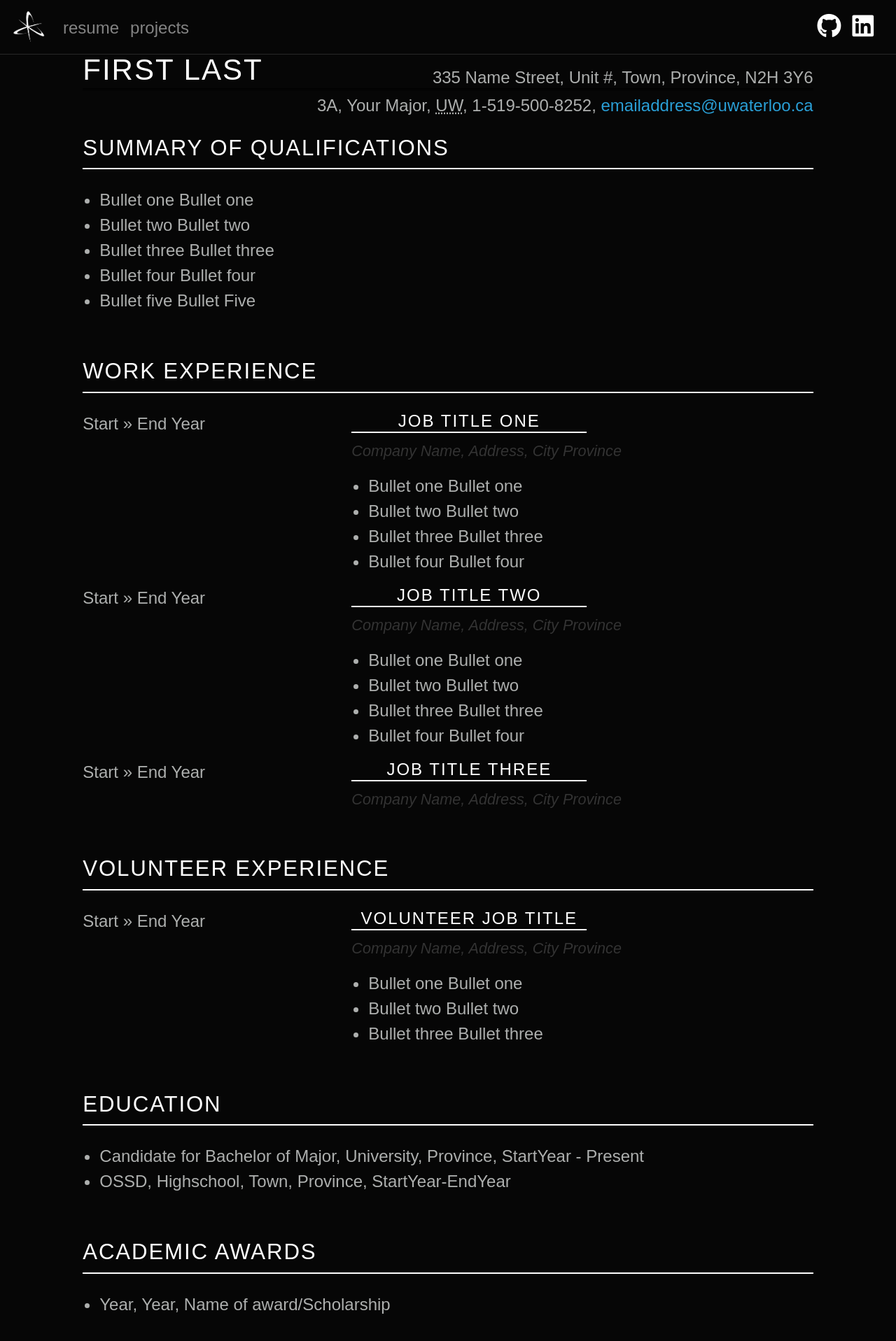
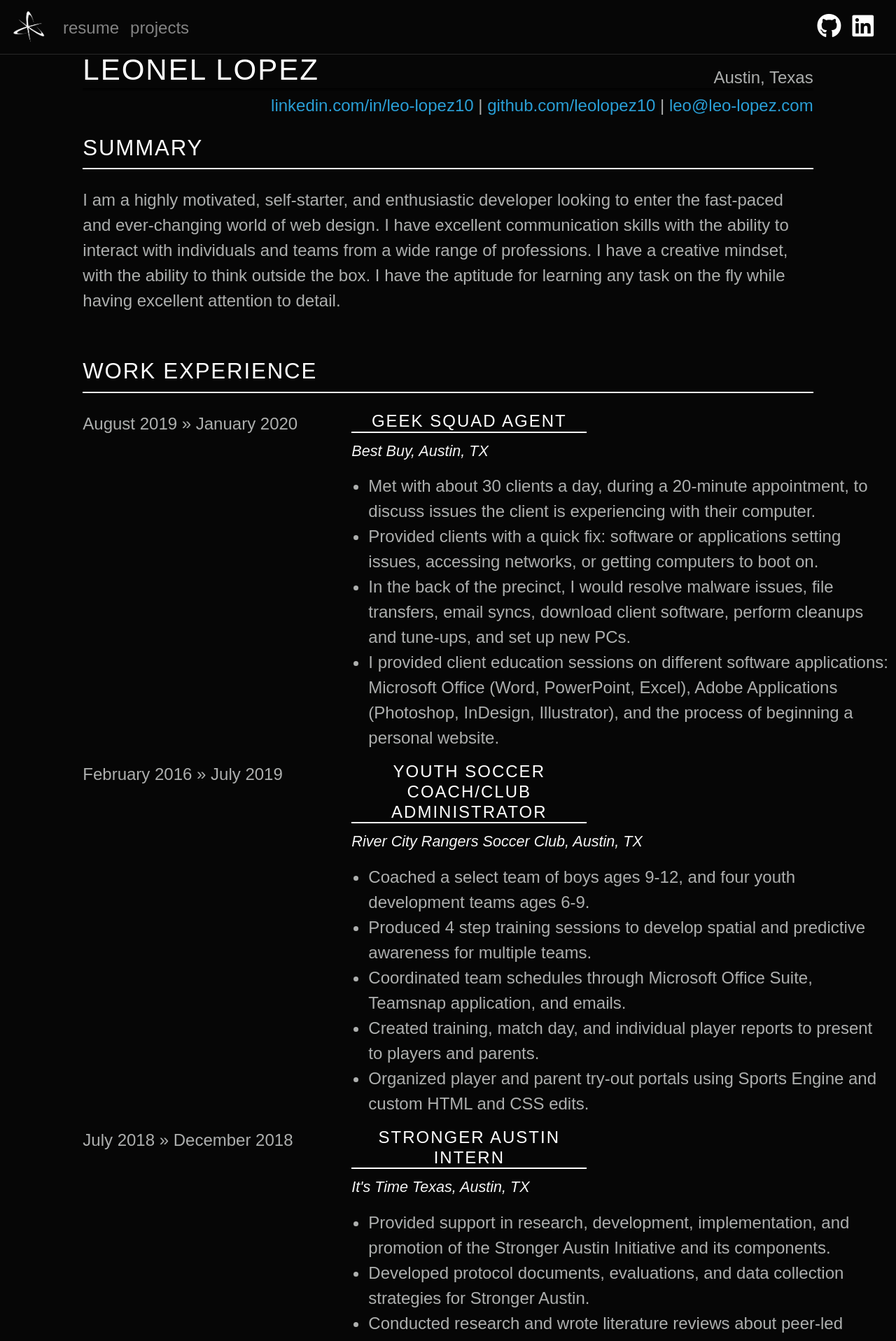
Before and after one commit to leolopez10/portfolio, a React (Create React App) app in the folder client/: page /resume in a window 1280 px wide. Shown: the top 1917 px of the page at 70% size. Built offline with nearby package versions, Linux system fonts and the light colour scheme; no server answers; a web font is replaced by a local one.

Commit message:
updated resume template

```diff
--- a/client/src/components/Resume/index.js
+++ b/client/src/components/Resume/index.js
@@ -10,60 +10,93 @@ function ResumeTemplate() {
         <div>
             <Container>
                 <section id="resume" className="section-feature">
-                    <div id="address">335 Name Street, Unit #, Town, Province, N2H 3Y6</div>
-                    <h1 className="resume-h1">First Last</h1>
-                    <div id="contact">3A, Your Major, <abbr title="University of Waterloo">UW</abbr>, 1-519-500-8252, <a href="mailto:YOUREMAILADDRESS@uwaterloo.ca">emailaddress@uwaterloo.ca</a></div>
+                    <div id="address">Austin, Texas</div>
+                    <h1 className="resume-h1">Leonel Lopez</h1>
+                    <div id="contact"><a href="https://www.linkedin.com/in/leo-lopez10/">linkedin.com/in/leo-lopez10</a> | <a href="https://github.com/leolopez10">github.com/leolopez10</a> | <a href="mailto:leo@leo-lopez.com">leo@leo-lopez.com</a></div>
 
                     <div className="resume-section">
-                        <h2 className="resume-h2">Summary of Qualifications</h2>
-                        <ul className="resume-ul">
-                            <li className="resume-li">Bullet one Bullet one</li>
-                            <li className="resume-li">Bullet two Bullet two</li>
-                            <li className="resume-li">Bullet three Bullet three</li>
-                            <li className="resume-li">Bullet four Bullet four</li>
-                            <li className="resume-li">Bullet five Bullet Five</li>
-                        </ul>
+                        <h2 className="resume-h2">Summary</h2>
+                        <div className="summary">
+                            <p>I am a highly motivated, self-starter, and enthusiastic developer looking to enter the fast-paced and ever-changing world of web design. I have excellent communication skills with the ability to interact with individuals and teams from a wide range of professions. I have a creative mindset, with the ability to think outside the box. I have the aptitude for learning any task on the fly while having excellent attention to detail.</p>
+                        </div>
                     </div>
 
                     <div className="resume-section">
                         <h2 className="resume-h2">Work Experience</h2>
                         <div className="content">
-                            <span className="date">Start &raquo; End Year</span>
-                            <h3 className="resume-h3">Job Title One</h3>
-                            <address>Company Name, Address, City Province</address>
+                            <span className="date">August 2019 &raquo; January 2020</span>
+                            <h3 className="resume-h3">Geek Squad Agent</h3>
+                            <address>Best Buy, Austin, TX</address>
                             <ul className="resume-ul">
-                                <li className="resume-li">Bullet one Bullet one</li>
-                                <li className="resume-li">Bullet two Bullet two</li>
-                                <li className="resume-li">Bullet three Bullet three</li>
-                                <li className="resume-li">Bullet four Bullet four</li>
+                                <li className="resume-li">Met with about 30 clients a day, during a 20-minute appointment, to discuss issues the client is experiencing with their computer.</li>
+                                <li className="resume-li">Provided clients with a quick fix: software or applications setting issues, accessing networks, or getting computers to boot on.</li>
+                                <li className="resume-li">In the back of the precinct, I would resolve malware issues, file transfers, email syncs, download client software, perform cleanups and tune-ups, and set up new PCs.</li>
+                                <li className="resume-li">I provided client education sessions on different software applications: Microsoft Office (Word, PowerPoint, Excel), Adobe Applications (Photoshop, InDesign, Illustrator), and the process of beginning a personal website.</li>
                             </ul>
 
-                            <span className="date">Start &raquo; End Year</span>
-                            <h3 className="resume-h3">Job Title Two</h3>
-                            <address>Company Name, Address, City Province</address>
+                            <span className="date">February 2016 &raquo; July 2019</span>
+                            <h3 className="resume-h3">Youth Soccer Coach/Club Administrator</h3>
+                            <address>River City Rangers Soccer Club, Austin, TX</address>
                             <ul className="resume-ul">
-                                <li className="resume-li">Bullet one Bullet one</li>
-                                <li className="resume-li">Bullet two Bullet two</li>
-                                <li className="resume-li">Bullet three Bullet three</li>
-                                <li className="resume-li">Bullet four Bullet four</li>
+                                <li className="resume-li">Coached a select team of boys ages 9-12, and four youth development teams ages 6-9.</li>
+                                <li className="resume-li">Produced 4 step training sessions to develop spatial and predictive awareness for multiple teams.</li>
+                                <li className="resume-li">Coordinated team schedules through Microsoft Office Suite, Teamsnap application, and emails.</li>
+                                <li className="resume-li">Created training, match day, and individual player reports to present to players and parents.</li>
+                                <li className="resume-li">Organized player and parent try-out portals using Sports Engine and custom HTML and CSS edits.</li>
                             </ul>
 
-                            <span className="date">Start &raquo; End Year</span>
-                            <h3 className="resume-h3">Job Title Three</h3>
-                            <address>Company Name, Address, City Province</address>
+                            <span className="date">July 2018 &raquo; December 2018</span>
+                            <h3 className="resume-h3">Stronger Austin Intern</h3>
+                            <address>It's Time Texas, Austin, TX</address>
+                            <ul className="resume-ul">
+                                <li className="resume-li">Provided support in research, development, implementation, and promotion of the Stronger Austin Initiative and its components.</li>
+                                <li className="resume-li">Developed protocol documents, evaluations, and data collection strategies for Stronger Austin.</li>
+                                <li className="resume-li">Conducted research and wrote literature reviews about peer-led exercise intervention programs in low-income communities.</li>
+                                <li className="resume-li">Organized outreach and recruitment efforts for Stronger Austin, and built relationships with organizations and community leaders.</li>
+                                <li className="resume-li">Educated program participants in English and Spanish about physical health and nutrition at various Stronger Austin programming sites.</li>
+                            </ul>
                         </div>
                     </div>
 
                     <div className="resume-section">
-                        <h2 className="resume-h2">Volunteer Experience</h2>
+                        <h2 className="resume-h2">Web Development</h2>
                         <div className="content">
-                            <span className="date">Start &raquo; End Year</span>
-                            <h3 className="resume-h3">Volunteer Job Title</h3>
-                            <address>Company Name, Address, City Province</address>
+                            <span className="date"><span className="project-title"><a href="https://github.com/JayDub21/TheBookUp">the BookUp</a></span> &raquo; March 2020</span>
+                            <h3 className="resume-h3">Back-End Developer</h3>
+                            <address>Technology: JavaScript, React, Axios, Express.js, Node.js, MongoDB, Mongoose,  API: Google Books</address>
                             <ul className="resume-ul">
-                                <li className="resume-li">Bullet one Bullet one</li>
-                                <li className="resume-li">Bullet two Bullet two</li>
-                                <li className="resume-li">Bullet three Bullet three</li>
+                                <li className="resume-li">Lead a team of 4  using Agile development strategies.</li>
+                                <li className="resume-li">Built the back-end server code using Express.js to manage user sessions and authentication routes Mongoose to create and update user data, and Node.js to run the application.</li>
+                                <li className="resume-li">Used React Hooks to manage user sessions and user interaction.</li>
+                                <li className="resume-li"> Styled the application using the bootstrap framework and Material UI component library.</li>
+                            </ul>
+
+                            <span className="date"><span className="project-title"><a href="https://github.com/leolopez10/Livdin">Livdin</a></span> &raquo; Feburary 2020</span>
+                            <h3 className="resume-h3">Back-End Developer/API Researcher</h3>
+                            <address>Technology: HTML5, CSS3, JavaScript, JQuery, Ajax, Express.js, Node.js, eslint, Travis-ci, SQL database, API: MapQuest and Realtor Property Resource.</address>
+                            <ul className="resume-ul">
+                                <li className="resume-li">Utilized Mapquest API to build a map that uses reverse Geolocation to get an address, parse the address, and store it into an SQL database.</li>
+                                <li className="resume-li">Handled search input to locate address using Geolocation.</li>
+                                <li className="resume-li">Used node.js and axios.js to get information from Realtors Property Resource API to dynamically render the content in an aside element on top of the map.</li>
+                            </ul>
+
+                            <span className="date"><span className="project-title"><a href="https://github.com/hhawm/projectOne">Brew Near You</a></span> &raquo; January 2020</span>
+                            <h3 className="resume-h3">Front-End Developer/API researcher</h3>
+                            <address>Technology: HTML5, CSS3, Bulma,  JavaScript, JQuery, Ajax, API: Leaflet, OpenBreweryDB, Yelp Fusion.</address>
+                            <ul className="resume-ul">
+                                <li className="resume-li">Used AJAX calls to GET Yelp Fusion API to populate the markers on the map with Brewery details.</li>
+                                <li className="resume-li">Used AJAX calls to GET brewery address from OpenBreweryDB and dynamically created a list of results.</li>
+                                <li className="resume-li">Used CSS framework Bulma to style to page.</li>
+
+                            </ul>
+
+                            <span className="date"><span className="project-title"><a href="https://myquantumheal.com">QuantumHeal</a></span> &raquo; November 2019</span>
+                            <h3 className="resume-h3">Web Administrator and Designer</h3>
+                            <address>Technology: WebFlow browser-based web design application</address>
+                            <ul className="resume-ul">
+                                <li className="resume-li">Designed a scope of work, contract, and invoice for the client.</li>
+                                <li className="resume-li">Designed user experience studies to increase website retention rates.</li>
+                                <li className="resume-li">Monitoring website with Google Analytics.</li>
                             </ul>
                         </div>
                     </div>
@@ -71,16 +104,56 @@ function ResumeTemplate() {
                     <div className="resume-section">
                         <h2 className="resume-h2">Education</h2>
                         <ul className="resume-ul">
-                            <li className="resume-li">Candidate for Bachelor of Major, University, Province,  StartYear - Present</li>
-                            <li className="resume-li">OSSD, Highschool, Town, Province, StartYear-EndYear</li>
+                            <li className="resume-li">Certificate of Web Development,The University of Texas, Austin, TX,  Graduated - March 2020</li>
+                            <li className="resume-li">Bachelor of Science in Public Health, Texas State University, San Marcos, TX,  Graduated - December 2018</li>
+                            <li className="resume-li">Professional Degree in Architecture, Virginia Polytechnic Institute and State University, Blacksburg, VA,  August 2010 - December 2013</li>
                         </ul>
                     </div>
 
                     <div className="resume-section">
-                        <h2 className="resume-h2">Academic Awards</h2>
-                        <ul className="resume-ul">
-                            <li className="resume-li">Year, Year, Name of award/Scholarship</li>
-                        </ul>
+                        <h2 className="resume-h2">Skills</h2>
+                        <table className="table">
+                            <thead>
+                                <tr>
+                                    <th>Browser-Based Technologies</th>
+                                    <th>API Interaction</th>
+                                    <th>Deployment/Command-Line</th>
+                                    <th>Server-Side Development</th>
+                                </tr>
+                            </thead>
+                            <tbody>
+                                <tr>
+                                    <td>HTML5</td>
+                                    <td>API</td>
+                                    <td>Heroku</td>
+                                    <td>Node.js</td>
+                                </tr>
+                                <tr>
+                                    <td>CSS3</td>
+                                    <td>JSON</td>
+                                    <td>C-Panel</td>
+                                    <td>Express.js</td>
+                                </tr>
+                                <tr>
+                                    <td>JavaScript</td>
+                                    <td>AJAX</td>
+                                    <td>Git</td>
+                                    <td>Passport.js</td>
+                                </tr>
+                                <tr>
+                                    <td>JQuery</td>
+                                    <td>MySQL</td>
+                                    <td>GitBash</td>
+                                    <td>Progressive Web Applications</td>
+                                </tr>
+                                <tr>
+                                    <td>React.js</td>
+                                    <td>MongoDB</td>
+                                    <td>GitHub Pages</td>
+                                    <td>bcrypt.js</td>
+                                </tr>
+                            </tbody>
+                        </table>
                     </div>
                 </section>
             </Container>
--- a/client/src/components/Resume/style.css
+++ b/client/src/components/Resume/style.css
@@ -18,13 +18,16 @@
     margin:0 0 0 -16em;
     text-align:right;
     }
+.project-title{
+    font-weight: bold;
+}
 abbr, acronym{
     border-bottom:1px dotted #333;
     cursor:help;
     }
 address{
     font-style:italic;
-    color:#333;
+    color:whitesmoke;
     font-size:.9em;
     }
 .content{
```
